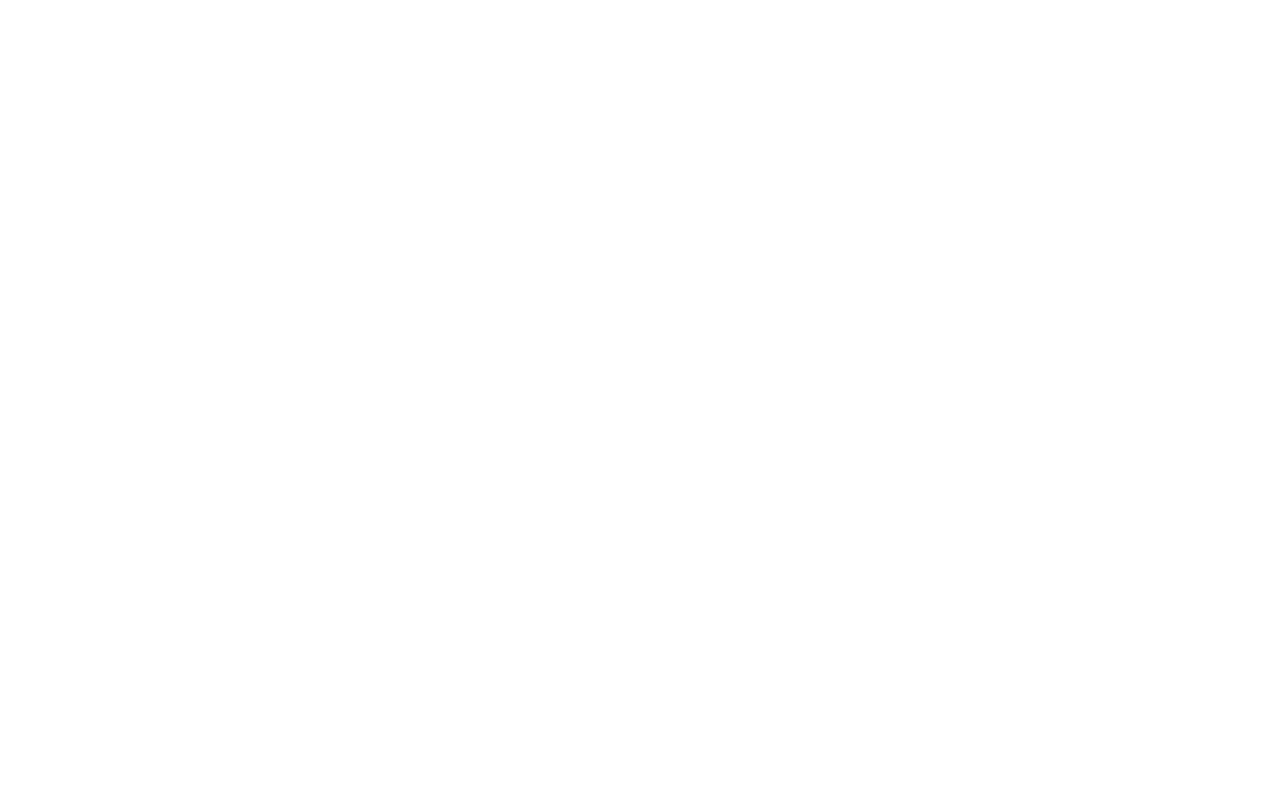
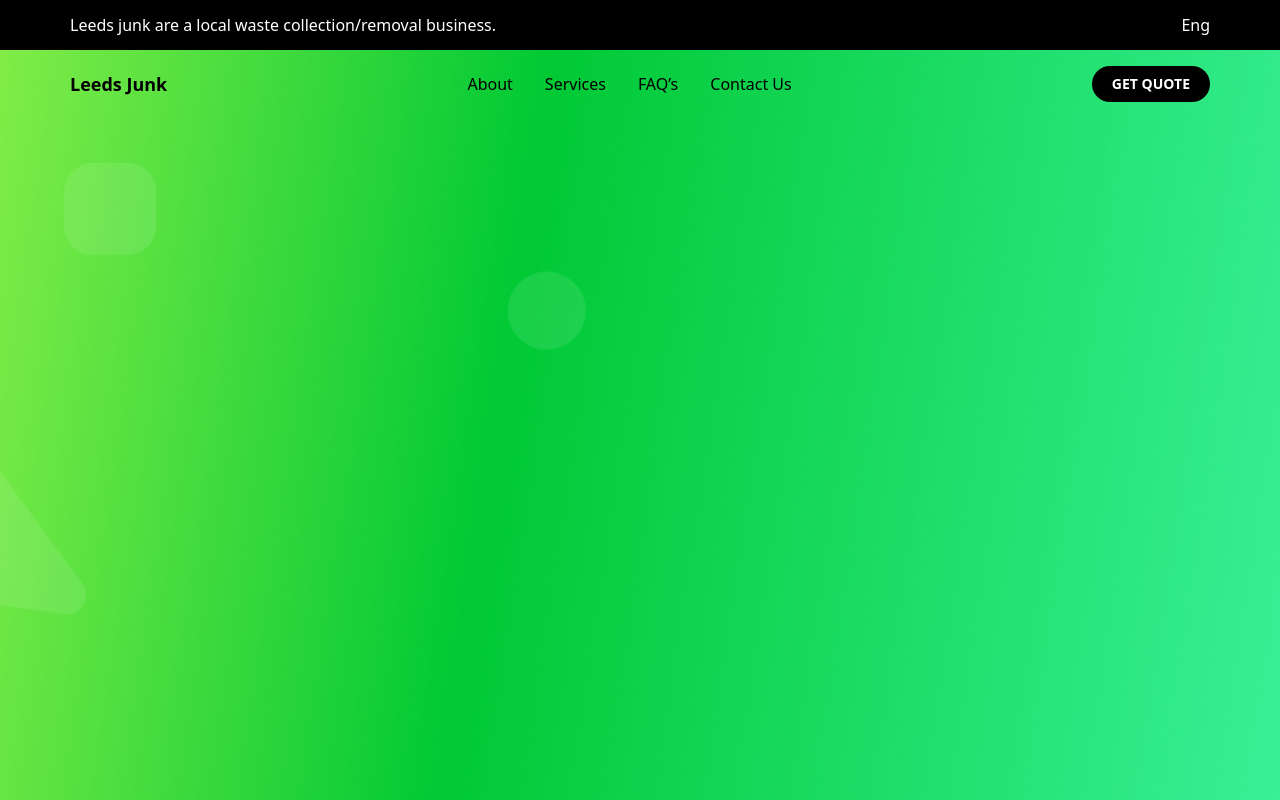
Before and after one commit to jatin-rajput563/routing-page, a React (Vite) app: page / in a window 1280 px wide. Built offline with nearby package versions, Linux system fonts and the light colour scheme.

Commit message:
adding-navbar

```diff
--- a/src/App.jsx
+++ b/src/App.jsx
@@ -1,11 +1,12 @@
 import './App.css'
+import Header from './components/Header'
 import Nav from './components/Nav'
 
 function App() {
 
   return (
     <>
-      <Nav />
+      <Header />
     </>
   )
 }
--- /dev/null
+++ b/src/components/Header.jsx
@@ -0,0 +1,20 @@
+import React from 'react'
+import Nav from './Nav'
+
+const Header = () => {
+    return (
+        <>
+            <div className="min-h-screen bg-[url(../src/assets/images/png/bg-image.png)] bg-cover bg-no-repeat bg-center">
+                <div className="w-full bg-black ">
+                    <div className="max-w-[1140px] items-center flex h-[50px] justify-between w-full mx-auto">
+                        <p className='text-white '>Leeds junk are a local waste collection/removal business.</p>
+                        <p className='text-white'>Eng</p>
+                    </div>
+                </div>
+                <Nav />
+            </div>
+        </>
+    )
+}
+
+export default Header
--- a/src/components/Nav.jsx
+++ b/src/components/Nav.jsx
@@ -1,11 +1,69 @@
-import React from 'react'
+import React, { useState, useEffect } from 'react';
 
 const Nav = () => {
-    return (
-        <div>
+  const [isNavOpen, setIsNavOpen] = useState(false);
 
+  useEffect(() => {
+    document.body.classList.toggle('overflow-hidden', isNavOpen);
+  }, [isNavOpen]);
+
+  return (
+    <nav className=" w-full py-4 fixed">
+      <div className="max-w-[1140px] mx-auto flex justify-between items-center">
+        <a href="/" className="text-black font-bold text-lg">
+          Leeds Junk
+        </a>
+        <ul className="hidden md:flex gap-8 items-center text-black font-medium">
+          {["About", "Services", "FAQ’s", "Contact Us"].map((item, idx) => (
+            <li key={idx}>
+              <a
+                href={`#${item.toLowerCase().replace(/ /g, '-')}`}
+                className="hover:underline underline-offset-4"
+              >
+                {item}
+              </a>
+            </li>
+          ))}
+        </ul>
+        <a
+          href="#quote"
+          className="bg-black text-white px-5 py-2 rounded-full font-semibold text-sm hover:scale-105 transition"
+        >
+          GET QUOTE
+        </a>
+        <div className="md:hidden z-50" onClick={() => setIsNavOpen(!isNavOpen)}>
+          <div className="space-y-1 cursor-pointer">
+            <div className={`w-6 h-[3px] bg-black transition-transform origin-left ${isNavOpen ? 'rotate-45 translate-y-1.5' : ''}`} />
+            <div className={`w-6 h-[3px] bg-black transition-all ${isNavOpen ? 'opacity-0' : ''}`} />
+            <div className={`w-6 h-[3px] bg-black transition-transform origin-left ${isNavOpen ? '-rotate-45 -translate-y-1.5' : ''}`} />
+          </div>
         </div>
-    )
-}
+      </div>
+      <div
+        className={`md:hidden fixed top-0 right-0 h-full w-full bg-gradient-to-r from-lime-400 to-cyan-400 transform transition-transform duration-300 ${
+          isNavOpen ? 'translate-x-0' : 'translate-x-full'
+        } flex flex-col items-center justify-center gap-8 text-black font-medium`}
+      >
+        {["About", "Services", "FAQ’s", "Contact Us"].map((item, idx) => (
+          <a
+            key={idx}
+            href={`#${item.toLowerCase().replace(/ /g, '-')}`}
+            className="text-xl hover:underline underline-offset-4"
+            onClick={() => setIsNavOpen(false)}
+          >
+            {item}
+          </a>
+        ))}
+        <a
+          href="#quote"
+          className="bg-black text-white px-6 py-3 rounded-full font-semibold text-base"
+          onClick={() => setIsNavOpen(false)}
+        >
+          GET QUOTE
+        </a>
+      </div>
+    </nav>
+  );
+};
 
-export default Nav
+export default Nav;
--- a/src/components/common/CommonButton.jsx
+++ b/src/components/common/CommonButton.jsx
@@ -4,7 +4,7 @@
     return (
         <>
             <button></button>
-            </>
+        </>
     )
 }
 
--- /dev/null
+++ b/src/components/common/CommonPara.jsx
@@ -0,0 +1,11 @@
+import React from 'react'
+
+const CommonPara = () => {
+    return (
+        <>
+            <p className='font-popins'></p>
+        </>
+    )
+}
+
+export default CommonPara
--- a/src/index.css
+++ b/src/index.css
@@ -1 +1,6 @@
+@import url('https://fonts.googleapis.com/css2?family=Poppins:ital,wght@0,100;0,200;0,300;0,400;0,500;0,600;0,700;0,800;0,900;1,100;1,200;1,300;1,400;1,500;1,600;1,700;1,800;1,900&display=swap');
 @import "tailwindcss";
+
+.font-popins {
+    font-family: 'Poppins', sans-serif;
+}
```
Also changed, not shown: 1 other file (tests, documents, lock files or other folders).
